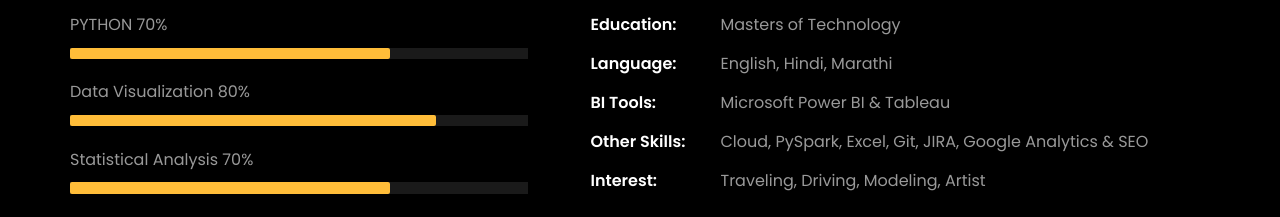
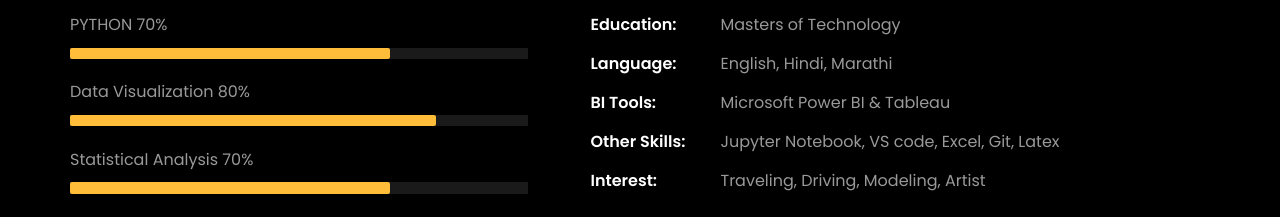
Before and after one commit to Roshni-Rathod/RoshniRathod.github.io, a plain HTML site: page index.html in a window 1280 px wide. Shown: the part 1240-1457 px from the top of the page. Drawn offline with Linux system fonts and the light colour scheme; files whose address does not match are found by name.

Commit message:
Update index.html

```diff
--- a/index.html
+++ b/index.html
@@ -280,7 +280,7 @@
 									<li class="d-flex"><span>Education:</span> <span>Masters of Technology</span></li>
 									<li class="d-flex"><span>Language:</span> <span>English, Hindi, Marathi</span></li>
 									<li class="d-flex"><span>BI Tools:</span> <span>Microsoft Power BI &amp; Tableau</span></li>
-									<li class="d-flex"><span>Other Skills:</span> <span>Cloud, PySpark, Excel, Git, JIRA, Google Analytics &amp; SEO</span></li>
+									<li class="d-flex"><span>Other Skills:</span> <span> Jupyter Notebook, VS code, Excel, Git, Latex </span></li>
 									<li class="d-flex"><span>Interest:</span> <span>Traveling, Driving, Modeling, Artist</span></li>
 
 								</ul>
```
